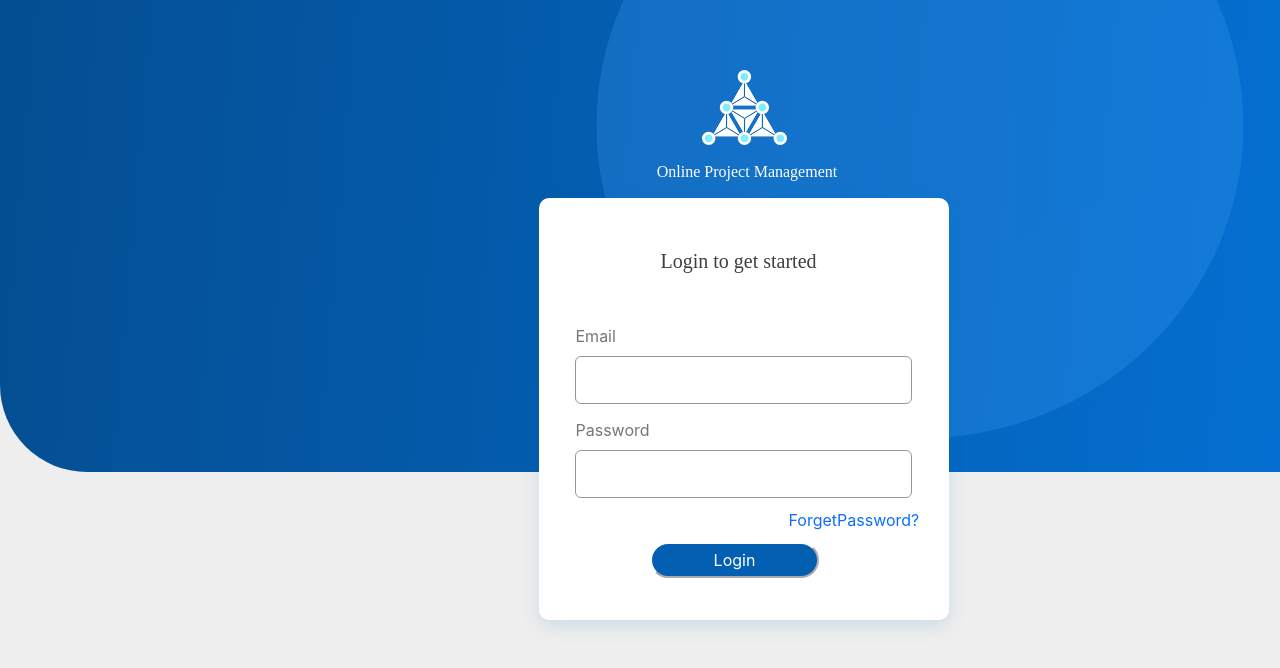
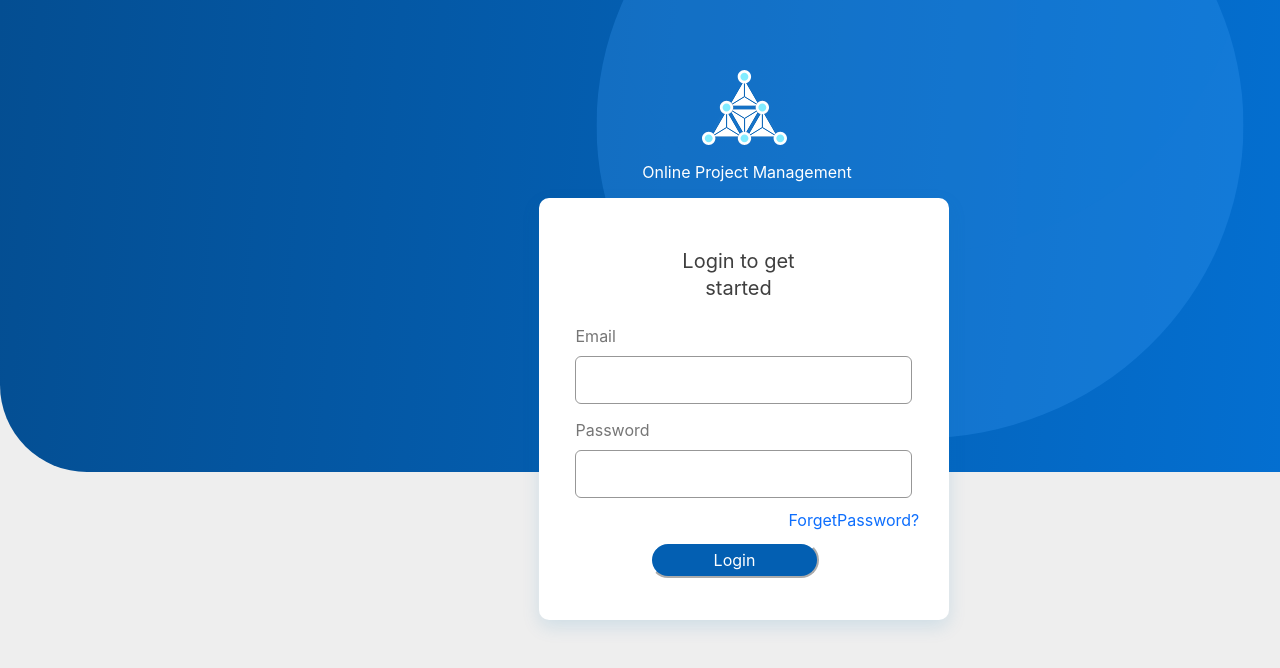
Before and after one commit to Gaurav-pujari/TechPrimeLab, a React (Create React App) app in the folder frontend/: page / in a window 1280 px wide. Shown: the top 668 px of the page. Built offline with nearby package versions, Linux system fonts and the light colour scheme.

Commit message:
Update Login.css

```diff
--- a/frontend/src/components/Login.css
+++ b/frontend/src/components/Login.css
@@ -4,7 +4,6 @@
 .titles {
     height: 22px;
     color: #FFFFFF;
-    font-family: "Nunito Sans";
     font-size: 16px;
     letter-spacing: 0;
     line-height: 22px;
@@ -46,7 +45,6 @@
     padding-left: 112px;
     padding-right: 122px;
     color: #3F3F3F;
-    font-family: "Nunito Sans";
     font-size: 20px;
     letter-spacing: 0;
     line-height: 27px;
```
